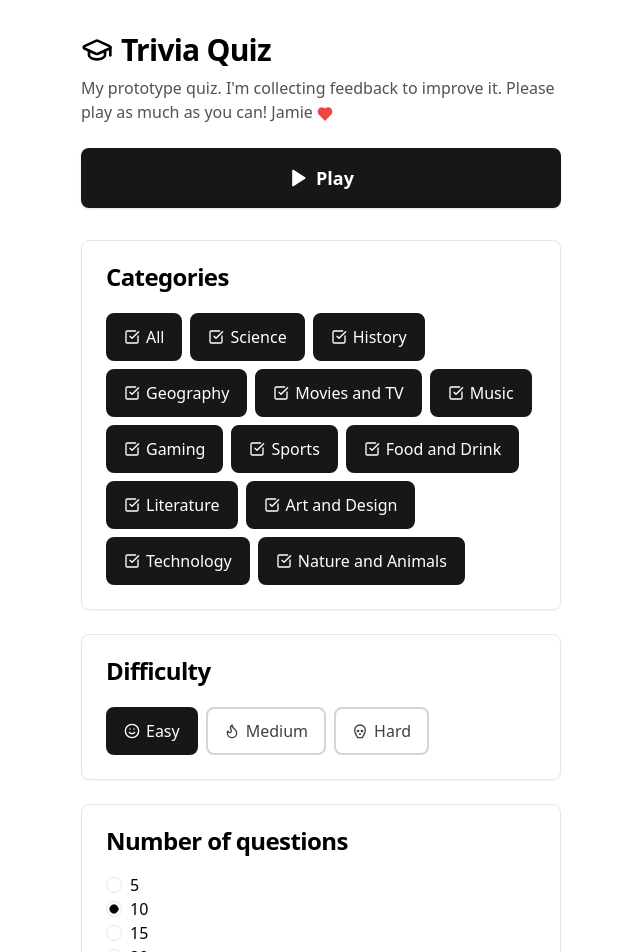
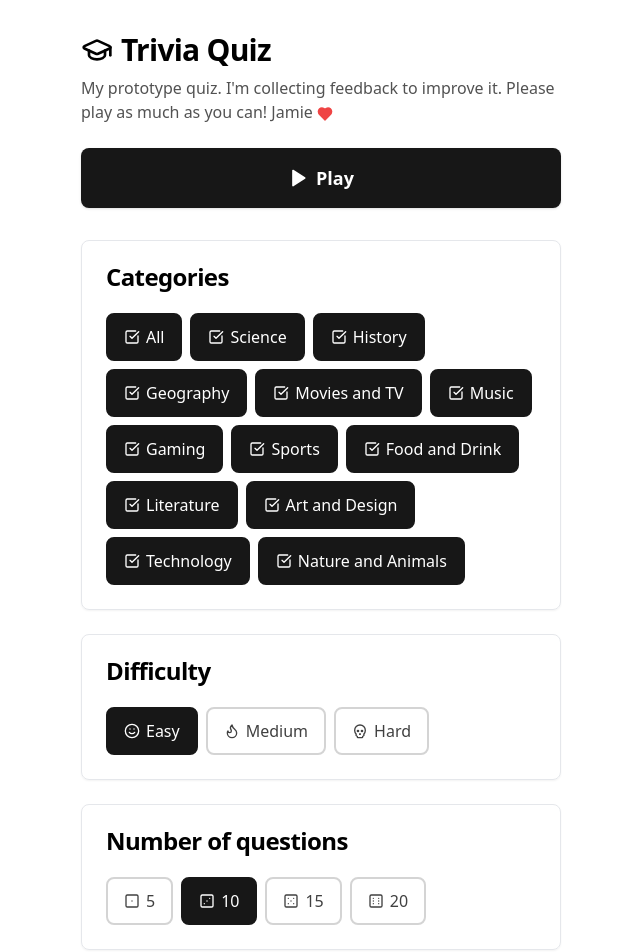
Before and after one commit to jevawin/pub-quiz, a React (Vite) app in the folder apps/web/: page / in a window 1280 px wide. Shown: the top 952 px of the page, without its empty margins (319-959 px from the left). Built offline with nearby package versions, Linux system fonts and the light colour scheme; no server answers.

Commit message:
feat(02.2): question count as tappable chips with dice icons
5=Dice1, 10=Dice3, 15=Dice5, 20=Dice6. Same chip style as categories
and difficulty. Removed unused RadioGroup and Label imports from Setup.

Co-Authored-By: Claude Opus 4.6 (1M context) <noreply@anthropic.com>

```diff
--- a/apps/web/src/screens/Setup.tsx
+++ b/apps/web/src/screens/Setup.tsx
@@ -1,9 +1,7 @@
 import { useState, useEffect } from 'react';
 import { useSearchParams, useNavigate } from 'react-router-dom';
 import { Card, CardContent, CardHeader, CardTitle } from '@/components/ui/card';
-import { RadioGroup, RadioGroupItem } from '@/components/ui/radio-group';
-import { Label } from '@/components/ui/label';
-import { Heart, Play, GraduationCap, Square, CheckSquare, Smile, Flame, Skull } from 'lucide-react';
+import { Heart, Play, GraduationCap, Square, CheckSquare, Smile, Flame, Skull, Dice1, Dice3, Dice5, Dice6 } from 'lucide-react';
 import { CATEGORY_OPTIONS, QUESTION_COUNTS, isValidCategory, isValidCount } from '@/config/categories';
 import { UI_DIFFICULTIES, type UiDifficulty } from '@/lib/difficulty';
 import { fetchRandomQuestions } from '@/lib/questions';
@@ -189,17 +187,29 @@ export function Setup() {
           <CardTitle>Number of questions</CardTitle>
         </CardHeader>
         <CardContent>
-          <RadioGroup
-            value={String(count)}
-            onValueChange={(v) => setCount(parseInt(v, 10) as QuestionCount)}
-          >
-            {QUESTION_COUNTS.map((n) => (
-              <div key={n} className="flex items-center space-x-2">
-                <RadioGroupItem value={String(n)} id={`count-${n}`} />
-                <Label htmlFor={`count-${n}`}>{n}</Label>
-              </div>
-            ))}
-          </RadioGroup>
+          <div className="flex flex-wrap gap-2">
+            {QUESTION_COUNTS.map((n) => {
+              const active = count === n;
+              const Icon = n === 5 ? Dice1 : n === 10 ? Dice3 : n === 15 ? Dice5 : Dice6;
+              return (
+                <button
+                  type="button"
+                  key={n}
+                  onClick={() => setCount(n)}
+                  role="radio"
+                  aria-checked={active}
+                  className={`inline-flex items-center gap-1.5 rounded-lg border-2 px-4 py-2.5 text-base font-medium transition-colors ${
+                    active
+                      ? 'border-neutral-900 bg-neutral-900 text-white'
+                      : 'border-neutral-300 bg-white text-neutral-700 hover:border-neutral-400'
+                  }`}
+                >
+                  <Icon className="h-4 w-4" />
+                  {n}
+                </button>
+              );
+            })}
+          </div>
         </CardContent>
       </Card>
 
```
